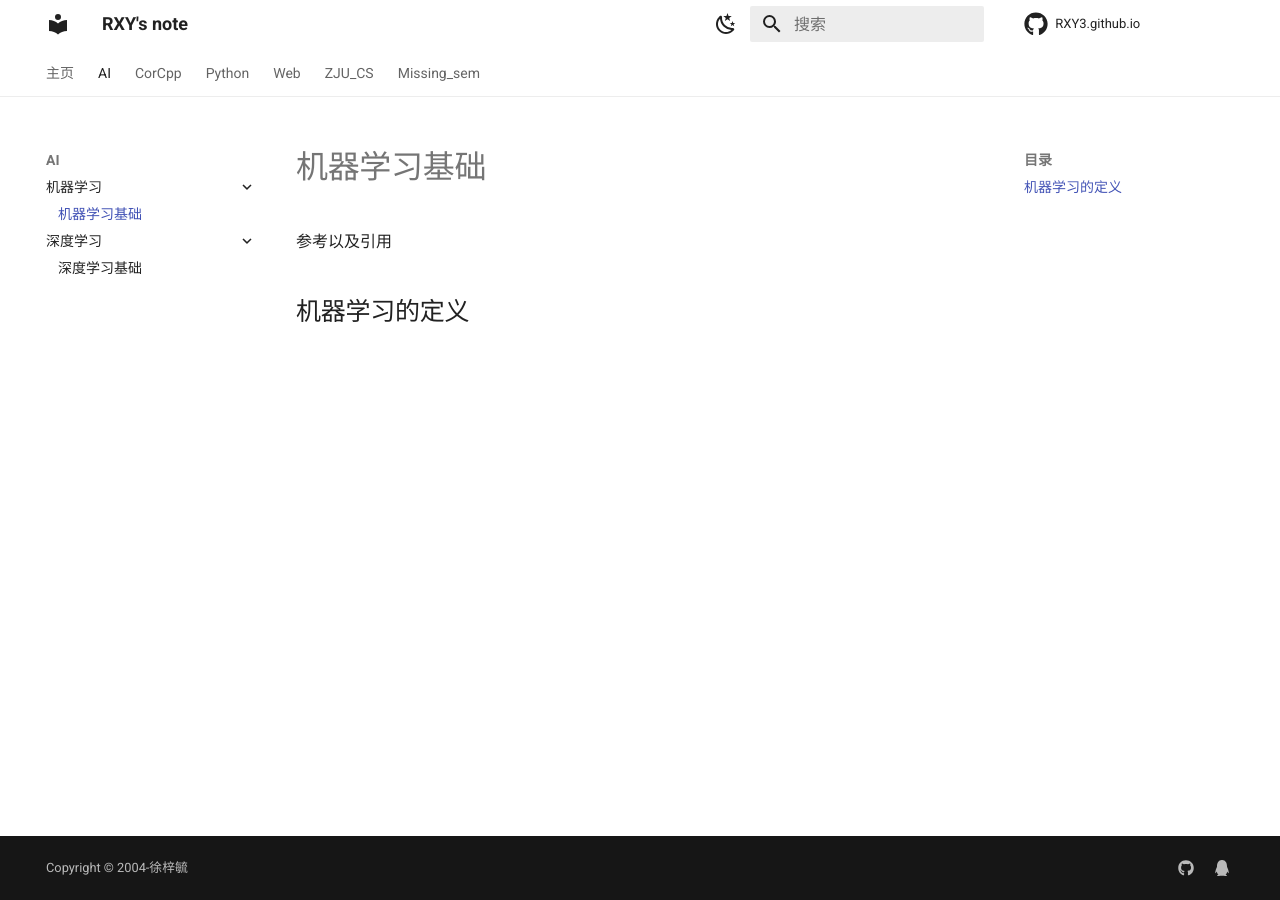
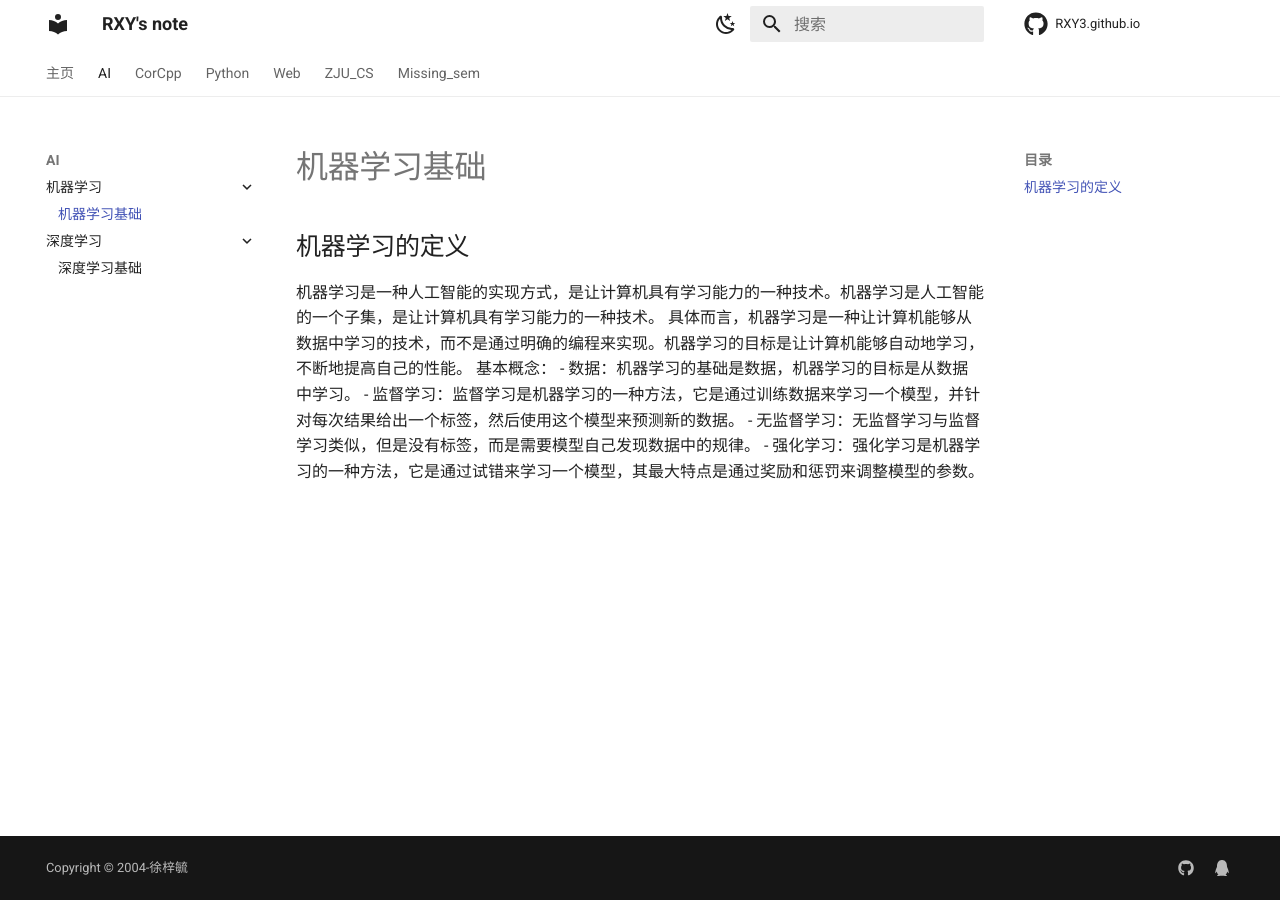
Before and after one commit to RXY3/RXY-s-NoteBook, an MkDocs documentation site: the page built from docs/AI/机器学习/机器学习基础.md, in a window 1280 px wide. Built offline with MkDocs 1.6.1 and Material for MkDocs 9.7.7, drawn with Linux system fonts in a browser that asks for light colours; comment, search, counter and statistics services are not loaded.

Commit message:
20240408

```diff
--- a/docs/AI/机器学习/机器学习基础.md
+++ b/docs/AI/机器学习/机器学习基础.md
@@ -1,5 +1,11 @@
 # 机器学习基础
 
-参考以及引用
 
 ## 机器学习的定义
+机器学习是一种人工智能的实现方式，是让计算机具有学习能力的一种技术。机器学习是人工智能的一个子集，是让计算机具有学习能力的一种技术。
+具体而言，机器学习是一种让计算机能够从数据中学习的技术，而不是通过明确的编程来实现。机器学习的目标是让计算机能够自动地学习，不断地提高自己的性能。
+基本概念：
+- 数据：机器学习的基础是数据，机器学习的目标是从数据中学习。
+- 监督学习：监督学习是机器学习的一种方法，它是通过训练数据来学习一个模型，并针对每次结果给出一个标签，然后使用这个模型来预测新的数据。
+- 无监督学习：无监督学习与监督学习类似，但是没有标签，而是需要模型自己发现数据中的规律。
+- 强化学习：强化学习是机器学习的一种方法，它是通过试错来学习一个模型，其最大特点是通过奖励和惩罚来调整模型的参数。
```
Also changed, not shown: docs/AI/深度学习/深度学习基础.md (+3 -1 lines), docs/index.md (+1 -1 lines).
